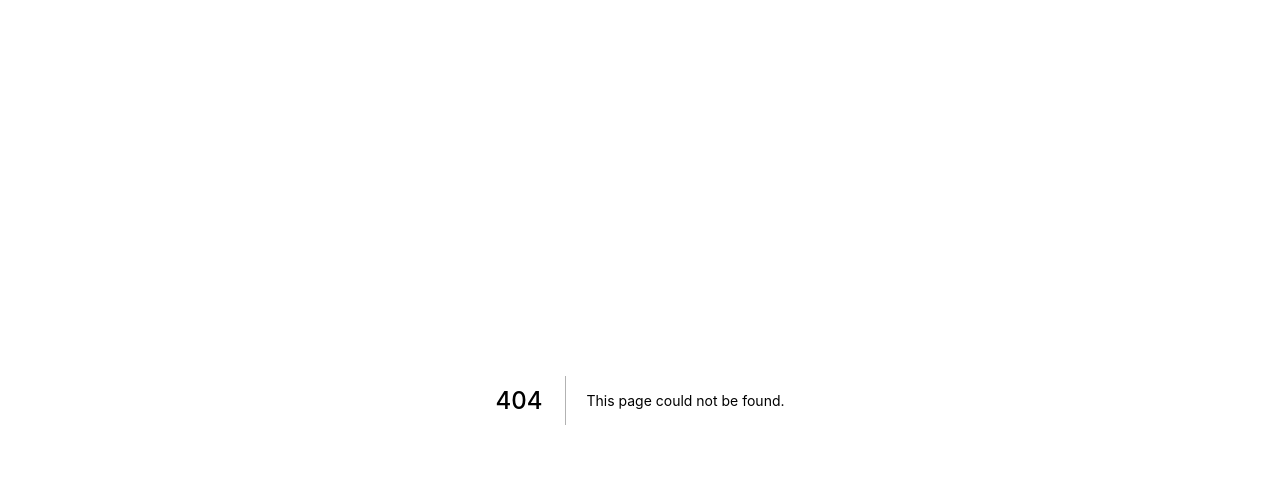
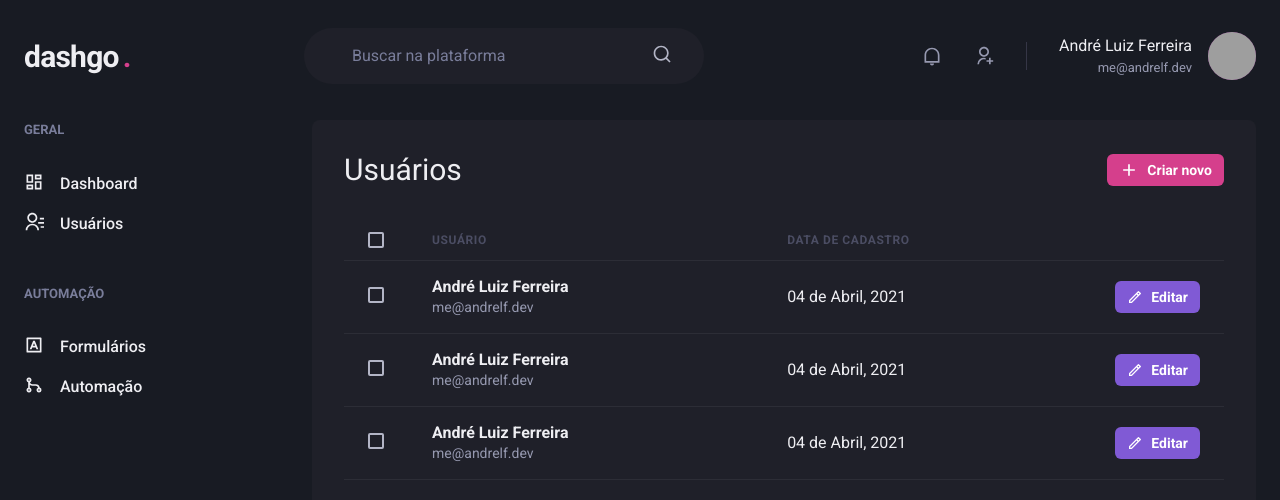
Before and after one commit to dehlferreira/rocketseat-ignite-dashgo, a Next.js app: page /users in a window 1280 px wide. Before the commit this address had no page. Shown: the top 500 px of the page. Built offline with nearby package versions, Linux system fonts and the light colour scheme; grey boxes are pictures that could not be loaded.

Commit message:
feat(task-12): página lista de usuários #12

```diff
--- /dev/null
+++ b/src/pages/users/index.tsx
@@ -0,0 +1,139 @@
+import {
+  Box,
+  Button,
+  Flex,
+  Heading,
+  Icon,
+  Table,
+  Thead,
+  Tr,
+  Th,
+  Checkbox,
+  Tbody,
+  Td,
+  Text,
+} from '@chakra-ui/react';
+import { RiAddLine, RiPencilLine } from 'react-icons/ri';
+
+import { Header } from '../../components/Header';
+import { Siderbar } from '../../components/Sidebar';
+
+export default function UserList() {
+  return (
+    <Box>
+      <Header />
+
+      <Flex w="100%" my="6" maxWidth={1480} mx="auto" px="6">
+        <Siderbar />
+
+        <Box flex="1" borderRadius={8} bg="gray.800" p="8">
+          <Flex mb="8" justify="space-between" align="center">
+            <Heading size="lg" fontWeight="normal">
+              Usuários
+            </Heading>
+
+            <Button
+              as="a"
+              size="sm"
+              fontSize="sm"
+              colorScheme="pink"
+              leftIcon={<Icon as={RiAddLine} fontSize="20" />}
+            >
+              Criar novo
+            </Button>
+          </Flex>
+
+          <Table colorScheme="whiteAlpha">
+            <Thead>
+              <Tr>
+                <Th px="6" color="gray.300" width="8">
+                  <Checkbox colorScheme="pink" />
+                </Th>
+                <Th>Usuário</Th>
+                <Th>Data de cadastro</Th>
+                <Th width="8" />
+              </Tr>
+            </Thead>
+            <Tbody>
+              <Tr>
+                <Td px="6">
+                  <Checkbox colorScheme="pink" />
+                </Td>
+                <Td>
+                  <Box>
+                    <Text fontWeight="bold">André Luiz Ferreira</Text>
+                    <Text fontSize="sm" color="gray.300">
+                      me@andrelf.dev
+                    </Text>
+                  </Box>
+                </Td>
+                <Td>04 de Abril, 2021</Td>
+                <Td>
+                  <Button
+                    as="a"
+                    size="sm"
+                    fontSize="sm"
+                    colorScheme="purple"
+                    leftIcon={<Icon as={RiPencilLine} fontSize="16" />}
+                  >
+                    Editar
+                  </Button>
+                </Td>
+              </Tr>
+              <Tr>
+                <Td px="6">
+                  <Checkbox colorScheme="pink" />
+                </Td>
+                <Td>
+                  <Box>
+                    <Text fontWeight="bold">André Luiz Ferreira</Text>
+                    <Text fontSize="sm" color="gray.300">
+                      me@andrelf.dev
+                    </Text>
+                  </Box>
+                </Td>
+                <Td>04 de Abril, 2021</Td>
+                <Td>
+                  <Button
+                    as="a"
+                    size="sm"
+                    fontSize="sm"
+                    colorScheme="purple"
+                    leftIcon={<Icon as={RiPencilLine} fontSize="16" />}
+                  >
+                    Editar
+                  </Button>
+                </Td>
+              </Tr>
+              <Tr>
+                <Td px="6">
+                  <Checkbox colorScheme="pink" />
+                </Td>
+                <Td>
+                  <Box>
+                    <Text fontWeight="bold">André Luiz Ferreira</Text>
+                    <Text fontSize="sm" color="gray.300">
+                      me@andrelf.dev
+                    </Text>
+                  </Box>
+                </Td>
+                <Td>04 de Abril, 2021</Td>
+                <Td>
+                  <Button
+                    as="a"
+                    size="sm"
+                    fontSize="sm"
+                    colorScheme="purple"
+                    leftIcon={<Icon as={RiPencilLine} fontSize="16" />}
+                  >
+                    Editar
+                  </Button>
+                </Td>
+              </Tr>
+            </Tbody>
+          </Table>
+        </Box>
+      </Flex>
+    </Box>
+  );
+}
```
